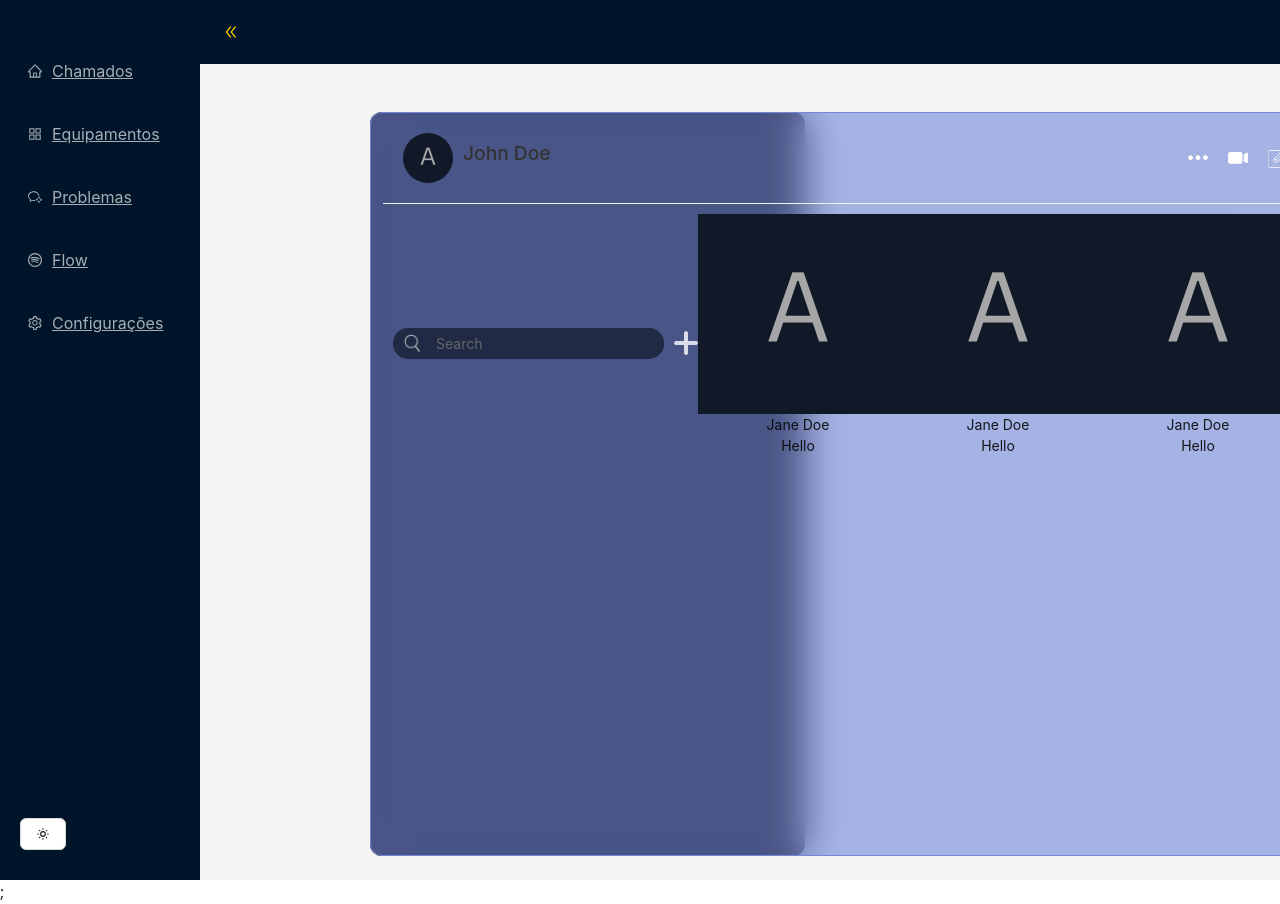
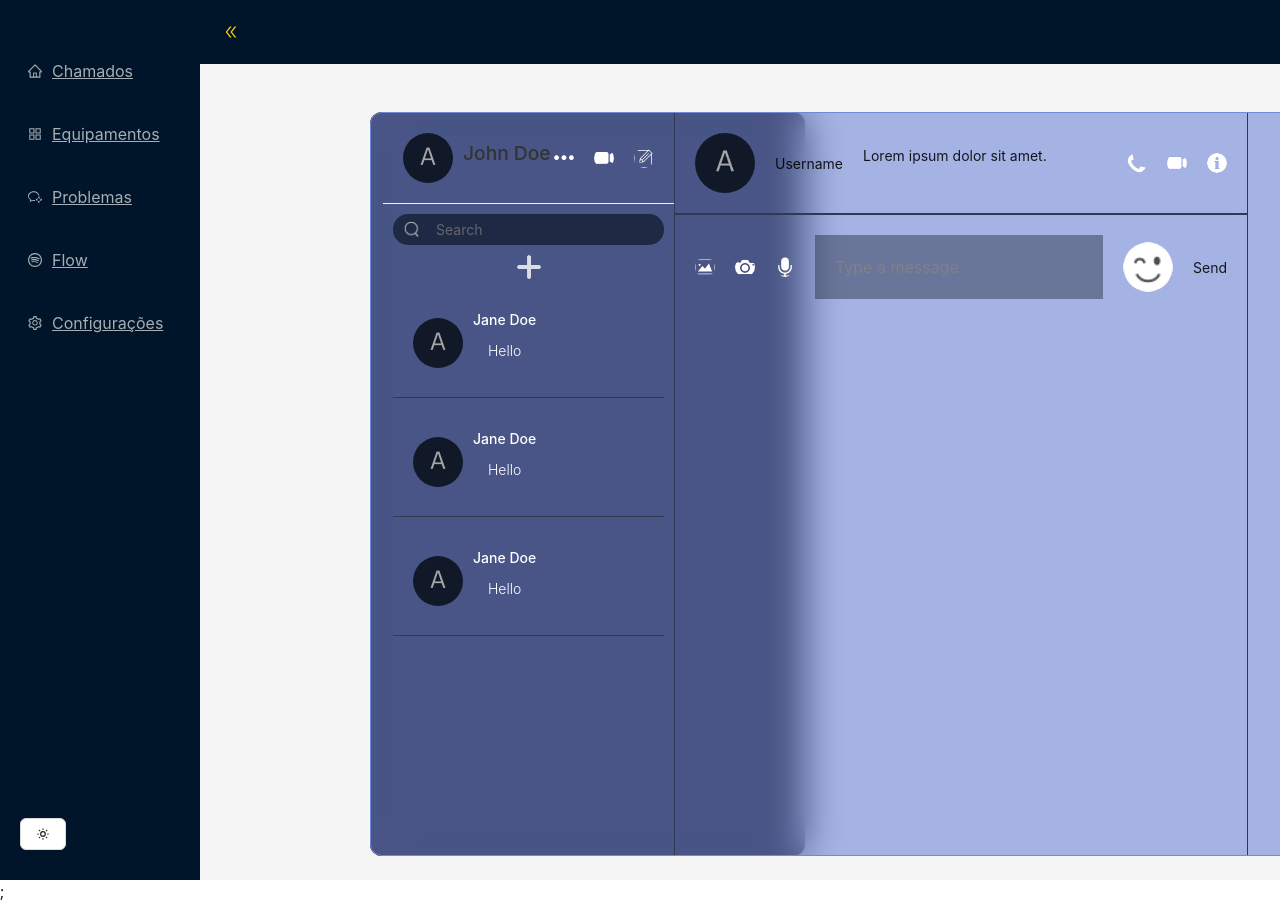
Before and after one commit to yNakidori/ticketAPI, a React (Vite) app: page /configPage in a window 1280 px wide. Shown: the top 904 px of the page. Built offline with nearby package versions, Linux system fonts and the light colour scheme; no server answers; what spotify-web-api-node would draw is missing.

Commit message:
chat component

```diff
--- a/src/components/chatArea_Component/chat/Chat.jsx
+++ b/src/components/chatArea_Component/chat/Chat.jsx
@@ -1,7 +1,46 @@
 import "./Chat.scss";
+import Avatar from "../../../assets/chat/avatar.png";
+import Phone from "../../../assets/chat/phone.png";
+import Video from "../../../assets/chat/video.png";
+import Info from "../../../assets/chat/info.png";
+import Emoji from "../../../assets/chat/emoji.png";
+import Img from "../../../assets/chat/img.png";
+import Camera from "../../../assets/chat/camera.png";
+import Mic from "../../../assets/chat/mic.png";
 
 const Chat = () => {
-  return <div className="chat">Chat</div>;
+  return (
+    <div className="chat">
+      <div className="top">
+        <div className="user">
+          <img src={Avatar} alt="" />
+          <span>Username</span>
+          <p>Lorem ipsum dolor sit amet.</p>
+        </div>
+
+        <div className="icons">
+          <img src={Phone} alt="" />
+          <img src={Video} alt="" />
+          <img src={Info} alt="" />
+        </div>
+      </div>
+
+      <div className="center"></div>
+
+      <div className="bottom">
+        <div className="icons">
+          <img src={Img} alt="" />
+          <img src={Camera} alt="" />
+          <img src={Mic} alt="" />
+        </div>
+        <input type="text" placeholder="Type a message" />
+        <div className="emoji">
+          <img src={Emoji} alt="" />
+        </div>
+        <div className="sendButton">Send</div>
+      </div>
+    </div>
+  );
 };
 
 export default Chat;
--- a/src/components/chatArea_Component/chat/Chat.scss
+++ b/src/components/chatArea_Component/chat/Chat.scss
@@ -1,3 +1,52 @@
 .chat {
   flex: 2;
+  border-left: 1px solid #2f3a4f;
+  border-right: 1px solid #2f3a4f;
+  height: 100%;
 }
+
+.chat .top {
+  padding: 20px;
+  display: flex;
+  align-items: center;
+  justify-content: space-between;
+  border-bottom: 1px solid #2f3a4f;
+}
+
+.chat .top .user {
+  display: flex;
+  align-items: center;
+  gap: 20px;
+}
+
+.chat .top .user img {
+  width: 60px;
+  height: 60px;
+  border-radius: 50%;
+  object-fit: cover;
+}
+
+.chat .top .icons img {
+  width: 20px;
+  height: 20px;
+}
+
+.chat .bottom {
+  padding: 20px;
+  display: flex;
+  align-items: center;
+  justify-content: space-between;
+  border-top: 1px solid #2f3a4f;
+  gap: 20px;
+}
+
+.chat .bottom input {
+  flex: 1;
+  background-color: rgba(17, 25, 40, 0.5);
+  border: none;
+  outline: none;
+  color: white;
+  padding: 20px;
+  border: 10px;
+  font-size: 16px;
+}
--- a/src/components/chatArea_Component/list/List.scss
+++ b/src/components/chatArea_Component/list/List.scss
@@ -1,3 +1,5 @@
 .list {
   flex: 1;
+  display: flex;
+  flex-direction: column;
 }
--- a/src/components/chatArea_Component/list/chatList/ChatList.scss
+++ b/src/components/chatArea_Component/list/chatList/ChatList.scss
@@ -1,24 +1,63 @@
 .chatList {
+  flex: 1;
+  overflow: scroll;
   display: flex;
+  flex-direction: column;
   align-items: center;
-  justify-content: space-between;
   padding: 10px;
   background-color: transparent;
 }
 
-.search {
+.serch {
+  width: 100%;
   display: flex;
   align-items: center;
-  flex: 1;
+  margin-bottom: 10px;
 }
 
 .searchBar {
   display: flex;
   align-items: center;
-  background-color: rgba(17, 25, 40, 0.7);
+  background-color: rgba(14, 25, 40, 0.7);
   padding: 5px 10px;
   border-radius: 15px;
   width: 100%;
+}
+
+.plusIcon {
+  width: 24px;
+  height: 24px;
+  margin: 10px 0;
+  cursor: pointer;
+  opacity: 0.8;
+}
+
+.item {
+  display: flex;
+  align-items: center;
+  width: 100%;
+  margin-bottom: 10px;
+  cursor: pointer;
+  padding: 20px;
+  border-bottom: 1px solid #2f3a4f;
+}
+
+.texts {
+  display: flex;
+  margin-left: 10px;
+  flex-direction: column;
+  gap: 10px;
+
+  span {
+    font-weight: 500;
+    color: white;
+  }
+
+  p {
+    font-size: 14px;
+    font-weight: 300;
+    color: white;
+  }
 }
 
 .searchIcon {
@@ -38,11 +77,9 @@
   padding-left: 5px;
   opacity: 0.8;
 }
-
-.plusIcon {
-  width: 24px;
-  height: 24px;
-  margin-left: 10px;
-  cursor: pointer;
-  opacity: 0.8;
+img {
+  width: 50px;
+  height: 50px;
+  border-radius: 50%;
+  object-fit: cover;
 }
```
